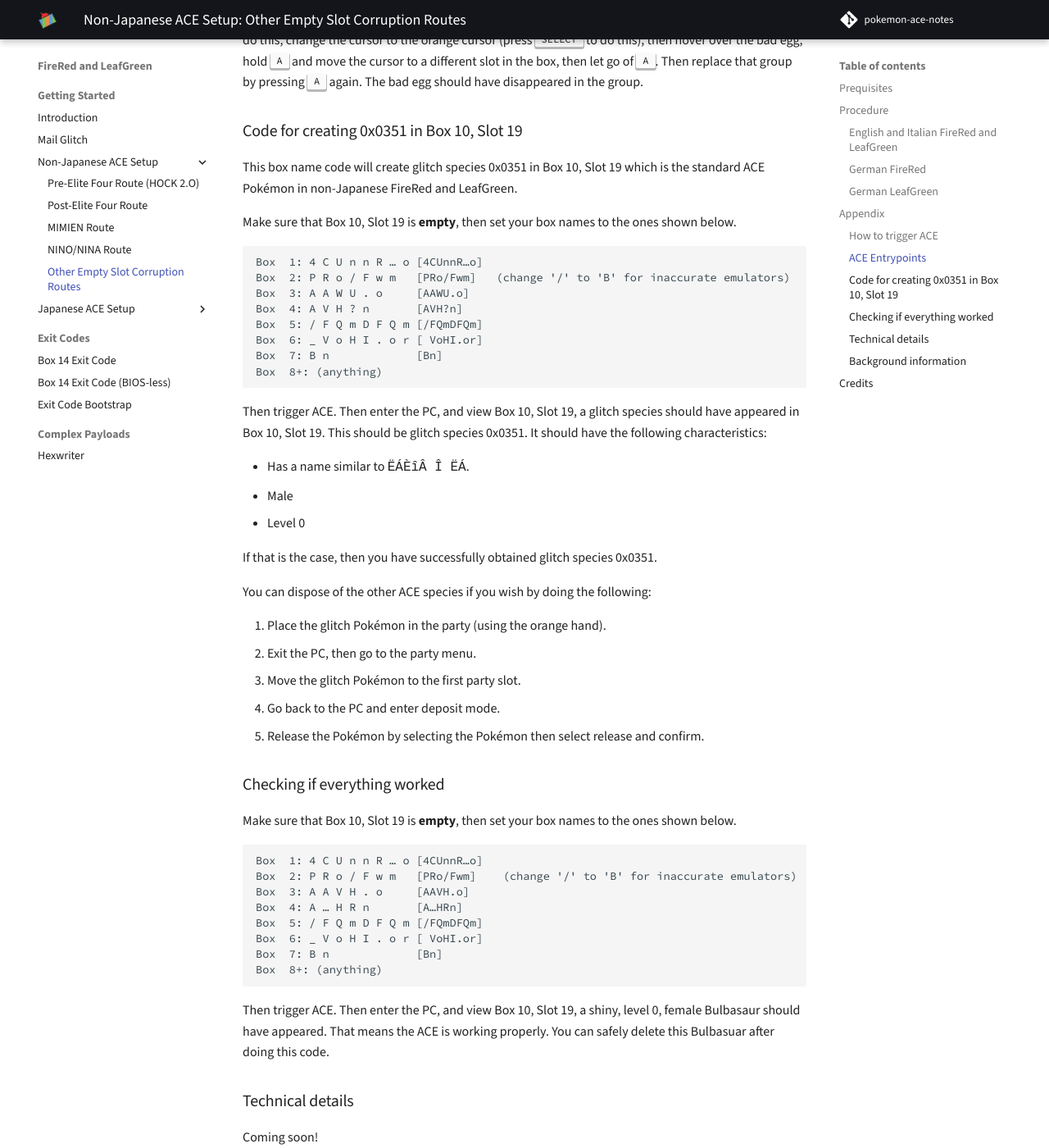
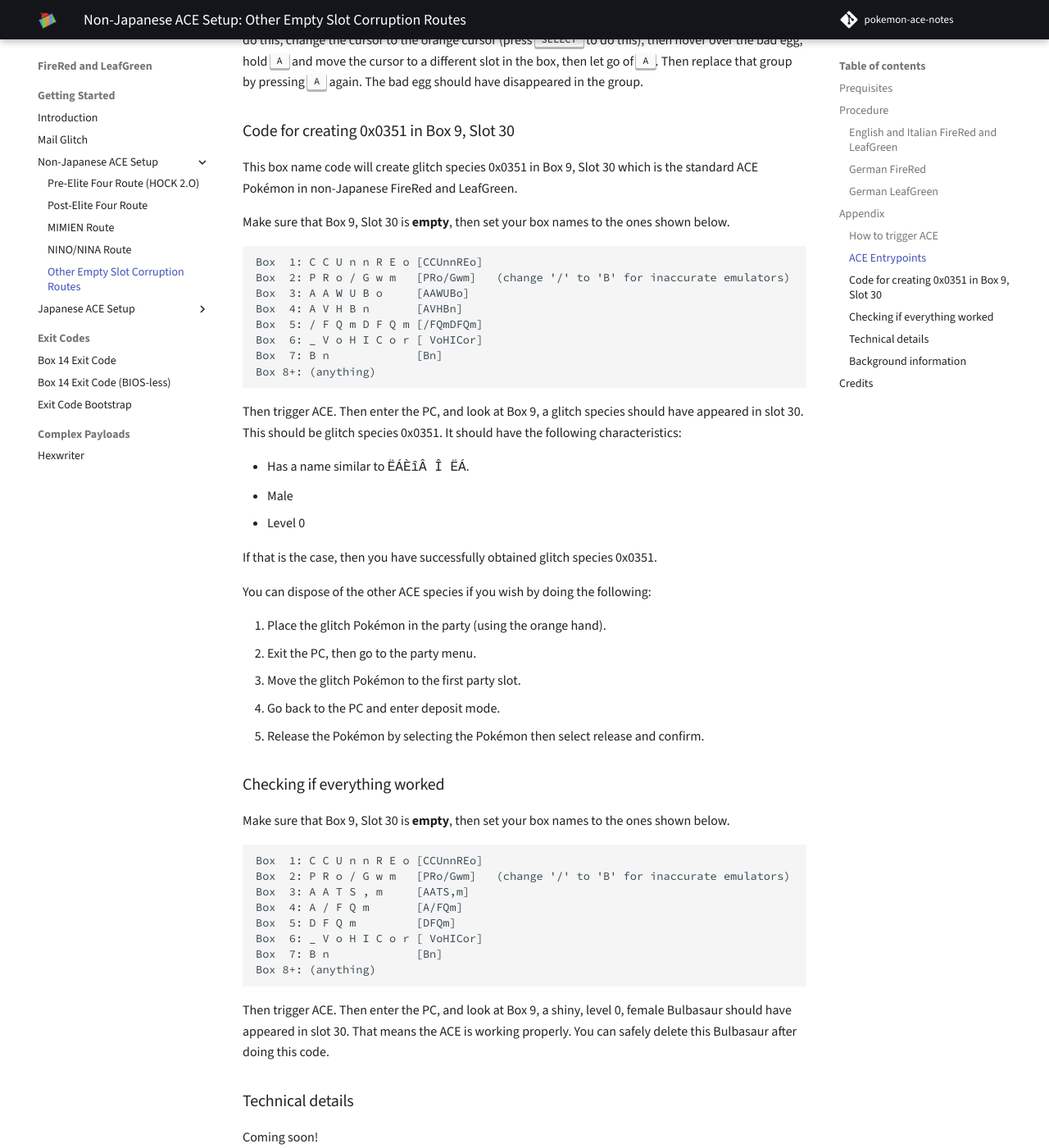
Before and after one commit to pomeg-letterbombers/pokemon-ace-notes, an MkDocs documentation site: the page built from docs/frlg/getting-started/non-jpn-ace/other-empty-slot-routes.md, in a window 1280 px wide and 1400 px high, scrolled down 5652 px. Shown: the whole window at 82% size. Built offline with MkDocs 1.6.1 and Material for MkDocs 9.7.7, drawn with Linux system fonts in a browser that asks for light colours; comment, search, counter and statistics services are not loaded.

Commit message:
Update box name codes in Appendix of non-FRLG setup tutorials
* Optimising Bulbasaur test code to be easier to type.
* Changing 0x351 generation code to be easier to type.
* These codes now generate the Pokemon in Box 9, Slot 30 rather than Box 10, Slot 19.

````diff
--- a/docs/frlg/getting-started/non-jpn-ace/other-empty-slot-routes.md
+++ b/docs/frlg/getting-started/non-jpn-ace/other-empty-slot-routes.md
@@ -341,24 +341,24 @@
 
 If you decide you do not want this bootstrap anymore, then you can get rid of it via group selection. To do this, change the cursor to the orange cursor (press <kbd>SELECT</kbd> to do this), then hover over the bad egg, hold <kbd>A</kbd> and move the cursor to a different slot in the box, then let go of <kbd>A</kbd>. Then replace that group by pressing <kbd>A</kbd> again. The bad egg should have disappeared in the group.
 
-### Code for creating 0x0351 in Box 10, Slot 19
+### Code for creating 0x0351 in Box 9, Slot 30
 
-This box name code will create glitch species 0x0351 in Box 10, Slot 19 which is the standard ACE Pokémon in non-Japanese FireRed and LeafGreen.
+This box name code will create glitch species 0x0351 in Box 9, Slot 30 which is the standard ACE Pokémon in non-Japanese FireRed and LeafGreen.
 
-Make sure that Box 10, Slot 19 is **empty**, then set your box names to the ones shown below.
+Make sure that Box 9, Slot 30 is **empty**, then set your box names to the ones shown below.
 
 ```
-Box  1:	4 C U n n R … o	[4CUnnR…o]
-Box  2:	P R o / F w m  	[PRo/Fwm]   (change '/' to 'B' for inaccurate emulators)
-Box  3:	A A W U . o    	[AAWU.o]
-Box  4:	A V H ? n      	[AVH?n]
+Box  1:	C C U n n R E o	[CCUnnREo]
+Box  2:	P R o / G w m  	[PRo/Gwm]   (change '/' to 'B' for inaccurate emulators)
+Box  3:	A A W U B o    	[AAWUBo]
+Box  4:	A V H B n      	[AVHBn]
 Box  5:	/ F Q m D F Q m	[/FQmDFQm]
-Box  6:	_ V o H I . o r	[ VoHI.or]
+Box  6:	_ V o H I C o r	[ VoHICor]
 Box  7:	B n            	[Bn]
-Box  8+: (anything)
+Box 8+:	(anything)
 ```
 
-Then trigger ACE. Then enter the PC, and view Box 10, Slot 19, a glitch species should have appeared in Box 10, Slot 19. This should be glitch species 0x0351. It should have the following characteristics:
+Then trigger ACE. Then enter the PC, and look at Box 9, a glitch species should have appeared in slot 30. This should be glitch species 0x0351. It should have the following characteristics:
 
 *   Has a name similar to <samp>ËÁÈîÂ Î ËÁ</samp>.
 *   Male
@@ -376,20 +376,20 @@
 
 ### Checking if everything worked
 
-Make sure that Box 10, Slot 19 is **empty**, then set your box names to the ones shown below.
+Make sure that Box 9, Slot 30 is **empty**, then set your box names to the ones shown below.
 
 ```
-Box  1: 4 C U n n R … o	[4CUnnR…o]
-Box  2: P R o / F w m  	[PRo/Fwm]    (change '/' to 'B' for inaccurate emulators)
-Box  3: A A V H . o    	[AAVH.o]
-Box  4: A … H R n      	[A…HRn]
-Box  5: / F Q m D F Q m	[/FQmDFQm]
-Box  6:	_ V o H I . o r	[ VoHI.or]
+Box  1:	C C U n n R E o	[CCUnnREo]
+Box  2:	P R o / G w m  	[PRo/Gwm]   (change '/' to 'B' for inaccurate emulators)
+Box  3:	A A T S , m    	[AATS,m]
+Box  4:	A / F Q m      	[A/FQm]
+Box  5:	D F Q m        	[DFQm]
+Box  6:	_ V o H I C o r	[ VoHICor]
 Box  7:	B n            	[Bn]
-Box  8+: (anything)
+Box 8+:	(anything)
 ```
 
-Then trigger ACE. Then enter the PC, and view Box 10, Slot 19, a shiny, level 0, female Bulbasaur should have appeared. That means the ACE is working properly. You can safely delete this Bulbasuar after doing this code.
+Then trigger ACE. Then enter the PC, and look at Box 9, a shiny, level 0, female Bulbasaur should have appeared in slot 30. That means the ACE is working properly. You can safely delete this Bulbasaur after doing this code.
 
 ### Technical details
 
````
Also changed, not shown: docs/frlg/getting-started/non-jpn-ace/mimien-route.md (+9 -9 lines), docs/frlg/getting-started/non-jpn-ace/nino-nina-route.md (+9 -9 lines), docs/frlg/getting-started/non-jpn-ace/post-e4-route.md (+9 -9 lines), docs/frlg/getting-started/non-jpn-ace/pre-e4-route.md (+9 -9 lines).
